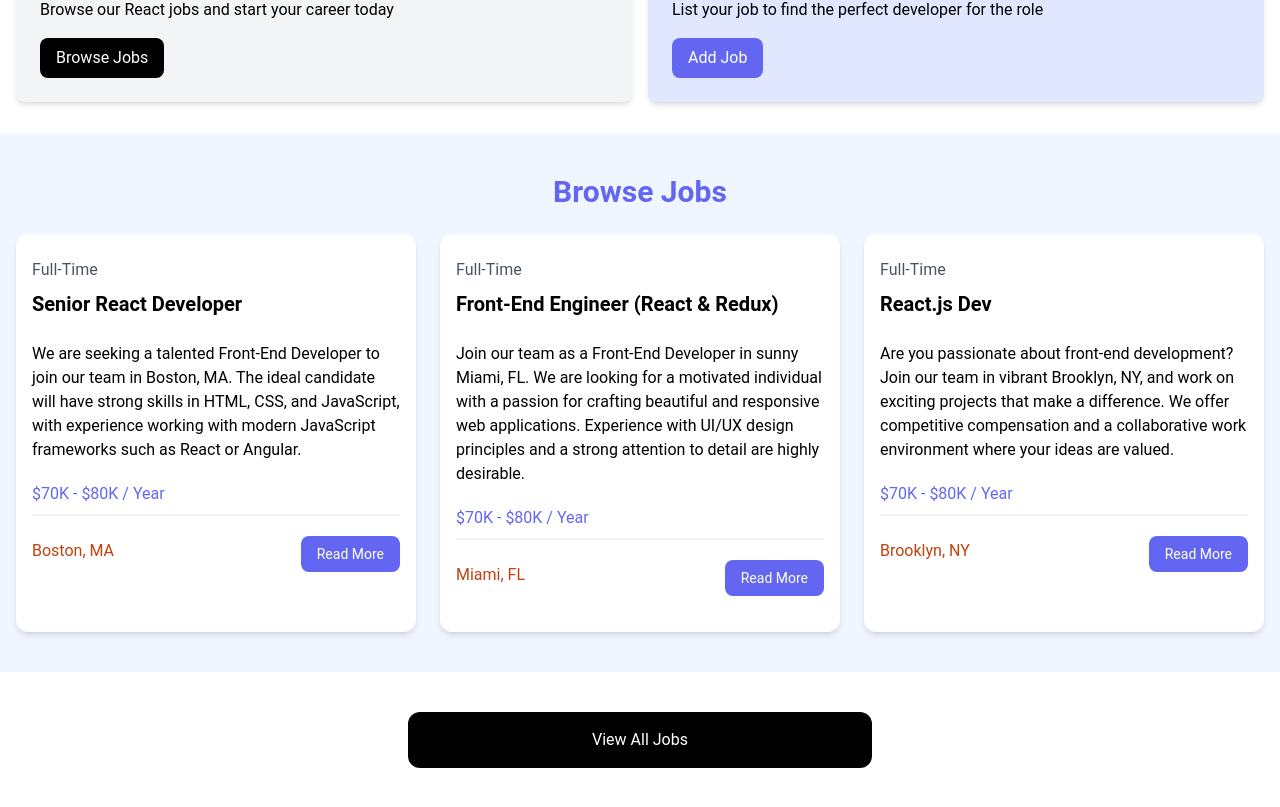
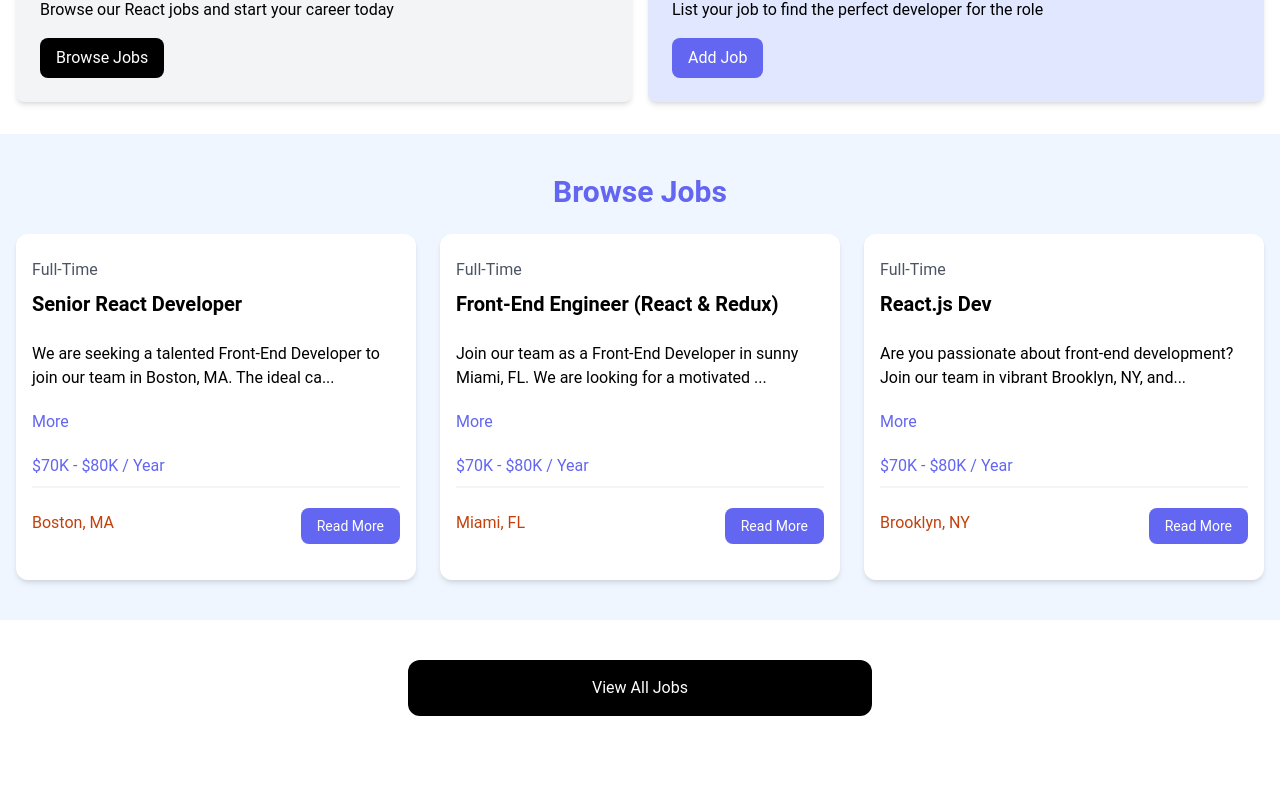
Before and after one commit to abouAlAbass/JobSite, a React (Vite) app: page / in a window 1280 px wide. Shown: the part 475-1282 px from the top of the page. After the commit the page ends 1231 px from the top, so only its background shows below. Built offline with nearby package versions, Linux system fonts and the light colour scheme.

Commit message:
add use state for displaying more or less description text

```diff
--- a/src/App.jsx
+++ b/src/App.jsx
@@ -3,6 +3,7 @@ import Navbar from './components/Navbar'
 import Hero from './components/Hero'
 import HomeCards from './components/HomeCards'
 import JobListing from './components/JobListing'
+import ViewAllJobs from './components/ViewAllJobs'
 
 const App = () => {
   return (
@@ -11,13 +12,8 @@ const App = () => {
       <Hero  />
       <HomeCards/>
       <JobListing/>
-      <section className="m-auto max-w-lg my-10 px-6">
-        <a
-          href="jobs.html"
-          className="block bg-black text-white text-center py-4 px-6 rounded-xl hover:bg-gray-700"
-        >View All Jobs</a>
-
-      </section></>
+      <ViewAllJobs/>
+    </>
   )
 }
 
--- a/src/components/JobCard.jsx
+++ b/src/components/JobCard.jsx
@@ -1,7 +1,12 @@
-import React from 'react'
+import React, { useState } from 'react'
 
 const JobCard = ({job}) => {
-  return (
+    const [showFullDescription,setShowFullDescription] = useState(false)
+    let jobDescription = job.description
+    if(!showFullDescription){
+        jobDescription = jobDescription.slice(0,90)+"..."
+    }
+     return (
     <div  className="bg-white rounded-xl shadow-md relative">
                                 <div className="p-4">
                                     <div className="mb-6">
@@ -10,9 +15,9 @@ const JobCard = ({job}) => {
                                     </div>
 
                                     <div className="mb-5">
-                                        {job.description}
+                                        {jobDescription}
                                     </div>
-
+                                    <button className="text-indigo-500 mb-5 hover:text-indigo-600">{showFullDescription ? 'Less' : 'More'}</button>
                                     <h3 className="text-indigo-500 mb-2">{job.salary} / Year</h3>
 
                                     <div className="border border-gray-100 mb-5"></div>
--- a/src/components/JobListing.jsx
+++ b/src/components/JobListing.jsx
@@ -1,7 +1,8 @@
-import React from 'react'
+import React, { useState } from 'react'
 import jobs from '../data/jobs.json'
 import JobCard from './JobCard'
 const JobListing = () => {
+
     const recentJobs = jobs.slice(0,3)
     return (
         <>
--- /dev/null
+++ b/src/components/ViewAllJobs.jsx
@@ -0,0 +1,15 @@
+import React from 'react'
+
+const ViewAllJobs = () => {
+  return (
+    <section className="m-auto max-w-lg my-10 px-6">
+    <a
+      href="/jobs"
+      className="block bg-black text-white text-center py-4 px-6 rounded-xl hover:bg-gray-700"
+    >View All Jobs</a>
+
+  </section>
+  )
+}
+
+export default ViewAllJobs
```
